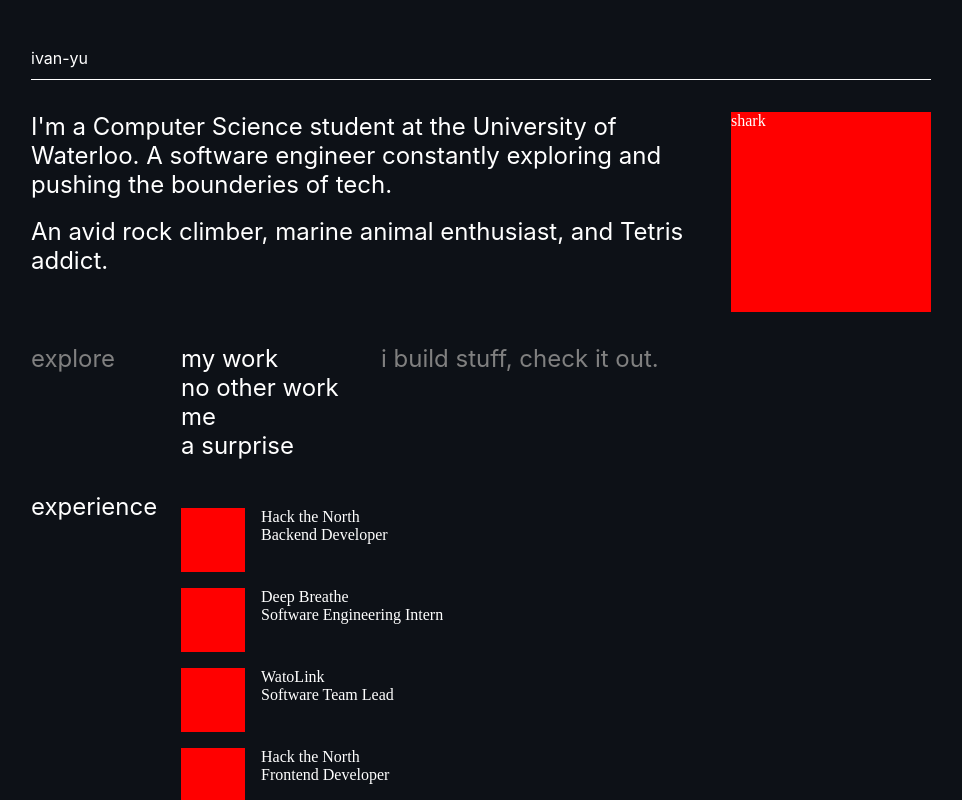
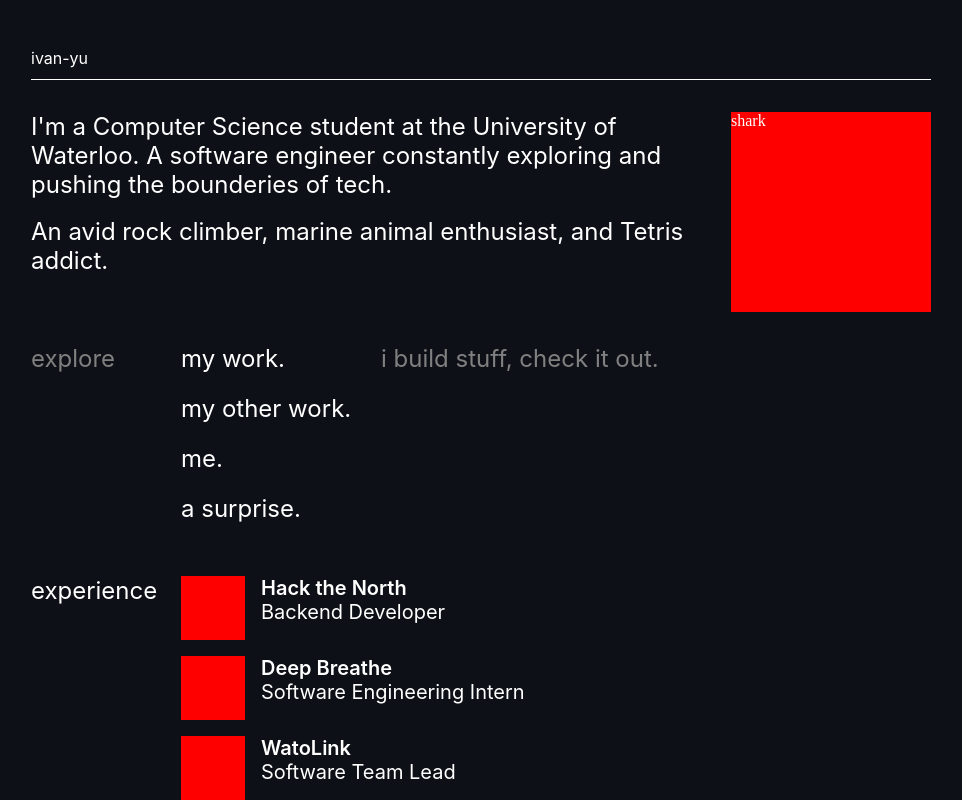
Before and after one commit to IvanYu327/ivanyu.ca, a React (Create React App) app: page / in a window 1280 px wide. Shown: the top 800 px of the page, without its empty margins (159-1121 px from the left). Built offline with nearby package versions, Linux system fonts and the light colour scheme.

Commit message:
progress

```diff
--- a/src/components/Navbar.tsx
+++ b/src/components/Navbar.tsx
@@ -1,5 +1,5 @@
 import React from "react";
-import { useLocation, Link } from "react-router-dom"; // Import useLocation and Link
+import { useLocation } from "react-router-dom"; // Import useLocation and Link
 import styled from "styled-components";
 
 import { StyledLink } from "../styles";
@@ -10,11 +10,6 @@ const Navbar: React.FC = () => {
 
   return (
     <Container>
-      {/* <TopContainer>
-        <StyledLink>
-          <Link to={"/about"}>about</Link>
-        </StyledLink>
-      </TopContainer> */}
       <NavDirectory>
         <StyledLink to={"/"}>ivan-yu</StyledLink>
         {pathSegments.map((segment, index) => (
@@ -34,15 +29,9 @@ export default Navbar;
 
 const Container = styled.div`
   height: 32px;
-  //   background: red;
   border-bottom: 0.5px solid white;
   margin-top: 48px;
   margin-bottom: 32px;
-`;
-
-const TopContainer = styled.div`
-  display: flex;
-  justify-content: space-between;
 `;
 
 const NavDirectory = styled.div`
--- a/src/styles/index.ts
+++ b/src/styles/index.ts
@@ -1,8 +1,8 @@
+import { Link } from "react-router-dom";
 import styled from "styled-components";
 import { DefaultTheme } from "styled-components";
 
 import { mediaQueries } from "../utils/responsive";
-import { Link } from "react-router-dom";
 
 export const theme: DefaultTheme = {
   colors: {
--- a/src/views/Home.tsx
+++ b/src/views/Home.tsx
@@ -21,29 +21,25 @@ import ExperienceList from "./sections/Experience";
 
 const EXPLORE = [
   {
-    heading: "my work",
+    heading: "my work.",
     description: "i build stuff, check it out.",
     to: ROUTES.WORK
   },
   {
-    heading: "no other work",
+    heading: "my other work.",
     description: "fun, writing, and some fun writing",
     to: ROUTES.WRITING
   },
   {
-    heading: "me",
+    heading: "me.",
     description: "more about me, if you're interested",
     to: ROUTES.ABOUT
   },
   {
-    heading: "a surprise",
+    heading: "a surprise.",
     description: "fafo",
     to: ROUTES.ABOUT
   }
-  // {
-  //   heading: "my photography",
-  //   description: "foto"
-  // }
 ];
 
 const Home = () => {
@@ -79,7 +75,7 @@ const Home = () => {
       <WorkContainer>
         <Explore
           active={activeHeading !== null}
-          top={activeHeading ? activeHeading * 30 : 0}
+          top={activeHeading ? activeHeading * 50 : 0}
         >
           <Heading3>explore</Heading3>
         </Explore>
@@ -103,7 +99,7 @@ const Home = () => {
         </ExploreHeadingContainer>
         <ExploreDescription
           active={activeHeading !== null}
-          top={activeHeading ? activeHeading * 30 : 0}
+          top={activeHeading ? activeHeading * 50 : 0}
         >
           <Heading3>
             {activeHeading
@@ -180,6 +176,7 @@ const ExploreDescription = styled.div<{ active: boolean; top: number }>`
 `;
 
 const ExploreHeading = styled(Heading3)<{ active: boolean }>`
+  height: 50px;
   margin-right: 10px;
   color: ${(props) => (props.active ? "white" : "gray")};
   cursor: pointer;
--- a/src/views/sections/Experience.tsx
+++ b/src/views/sections/Experience.tsx
@@ -2,6 +2,7 @@ import React from "react";
 import styled from "styled-components";
 
 import EXPERIENCES from "../../copy/experience";
+import { LargeBodyMedium, LargeBody } from "../../styles";
 
 const ExperienceList: React.FC = () => {
   return (
@@ -10,8 +11,8 @@ const ExperienceList: React.FC = () => {
         <Container key={EXPERIENCES.indexOf(experience)}>
           <Logo />
           <div>
-            <div>{experience.company}</div>
-            <div>{experience.position}</div>
+            <LargeBodyMedium>{experience.company}</LargeBodyMedium>
+            <LargeBody>{experience.position}</LargeBody>
           </div>
         </Container>
       ))}
@@ -23,7 +24,7 @@ export default ExperienceList;
 
 const Container = styled.div`
   display: flex;
-  margin-top: 16px;
+  margin-bottom: 16px;
 `;
 
 const Logo = styled.div`
```
